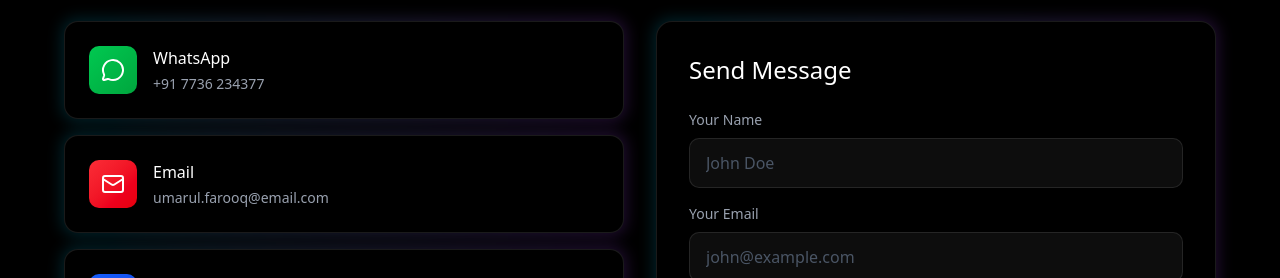
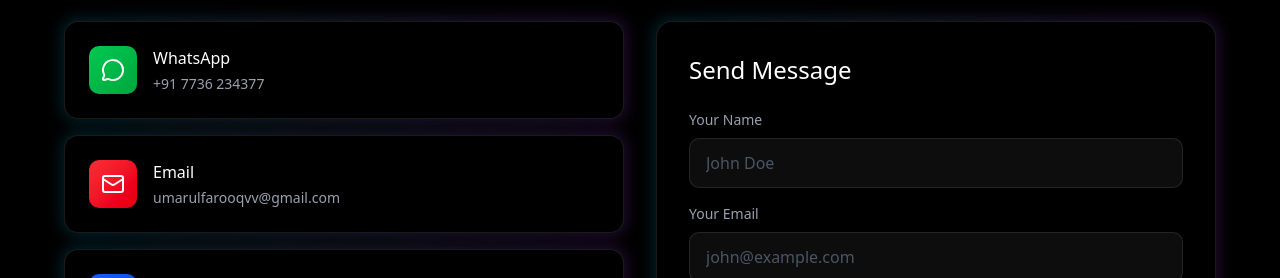
Before and after one commit to cirqle-888/vitejs-vite-jgvg7n9c, a React (Vite) app: page / in a window 1280 px wide. Shown: the part 6865-7143 px from the top of the page. Built offline with nearby package versions, Linux system fonts and the light colour scheme.

Commit message:
contact updated

```diff
--- a/src/components/Contact.tsx
+++ b/src/components/Contact.tsx
@@ -27,19 +27,18 @@ export default function Contact() {
     {
       icon: Mail,
       title: 'Email',
-      value: 'umarul.farooq@email.com',
-      link: 'mailto:umarul.farooq@email.com',
+      value: 'umarulfarooqvv@gmail.com',
+      link: 'mailto:umarulfarooq@gmail.com',
       color: 'from-red-500 to-red-600'
     },
     {
       icon: Linkedin,
       title: 'LinkedIn',
       value: 'linkedin.com/in/umarulfarooq',
-      link: 'https://linkedin.com/in/umarulfarooq',
+      link: 'https://www.linkedin.com/in/farooqvv/',
       color: 'from-blue-600 to-blue-700'
     }
   ];
-
   return (
     <section className="py-32 px-6">
       <div className="max-w-6xl mx-auto">
```
